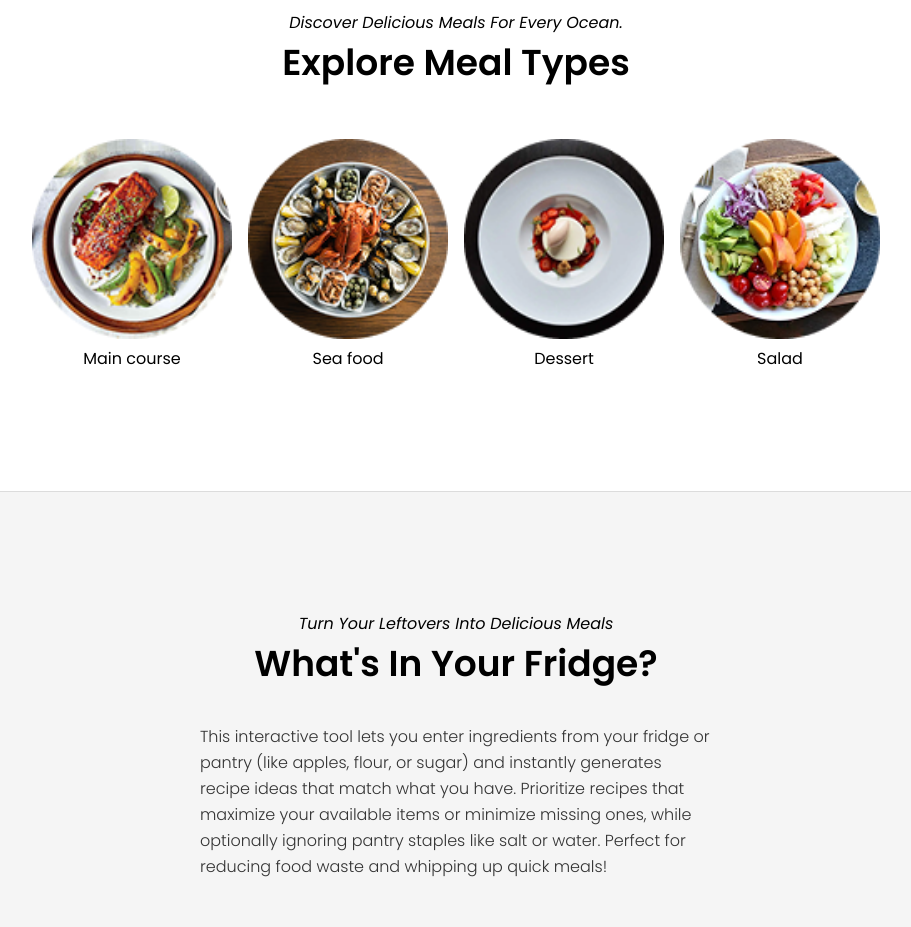
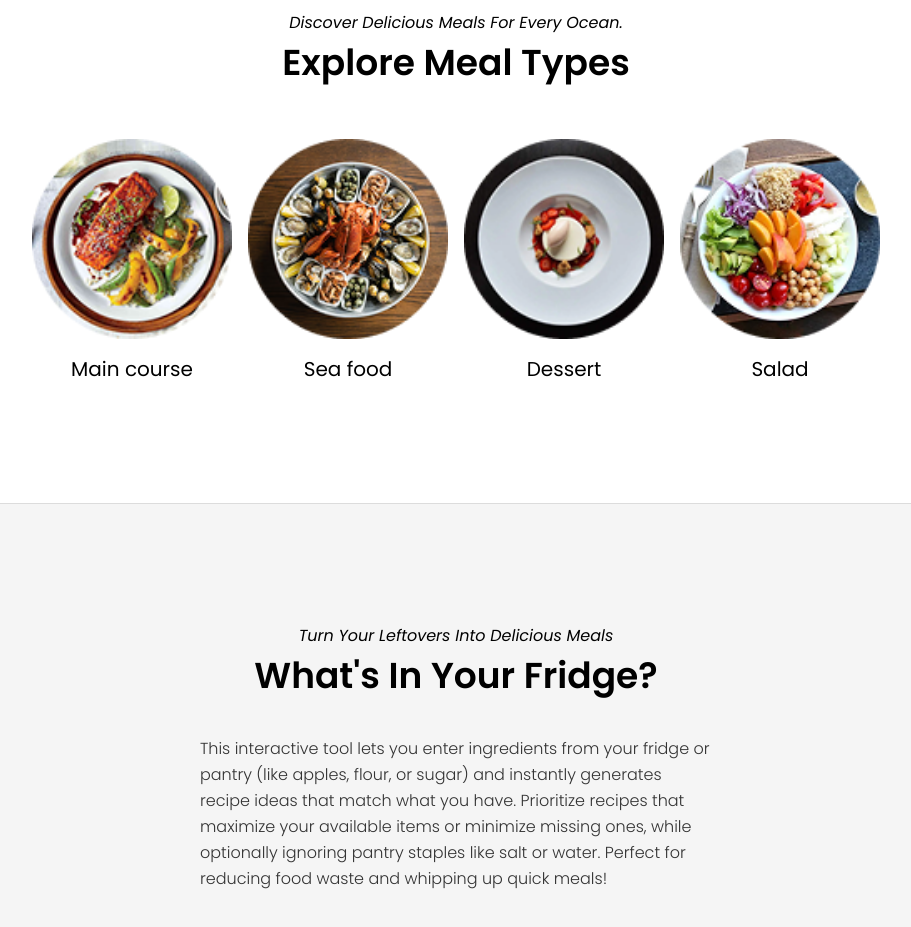
Before and after one commit to wilhelmusolejr/foodify-v2, a React (Vite) app in the folder client/: page / in a window 1280 px wide. Shown: the part 920-1847 px from the top of the page, without its empty margins (184-1095 px from the left). Built offline with nearby package versions, Linux system fonts and the light colour scheme; a web font is replaced by a local one.

Commit message:
style: adjust font size and gap

```diff
--- a/client/src/components/CategoryItem.jsx
+++ b/client/src/components/CategoryItem.jsx
@@ -2,7 +2,7 @@ import React from "react";
 
 export default function CategoryItem({ image_path, title }) {
   return (
-    <div className="text-center flex flex-col items-center gap-2">
+    <div className="text-center flex flex-col items-center gap-4">
       {/* image */}
       <div className="w-30 h-30 lg:w-40 lg:h-40 xl:w-[200px] xl:h-[200px] rounded-full">
         <img
@@ -12,7 +12,7 @@ export default function CategoryItem({ image_path, title }) {
         />
       </div>
 
-      <p>{title}</p>
+      <p className="md:text-xl">{title}</p>
     </div>
   );
 }
```
